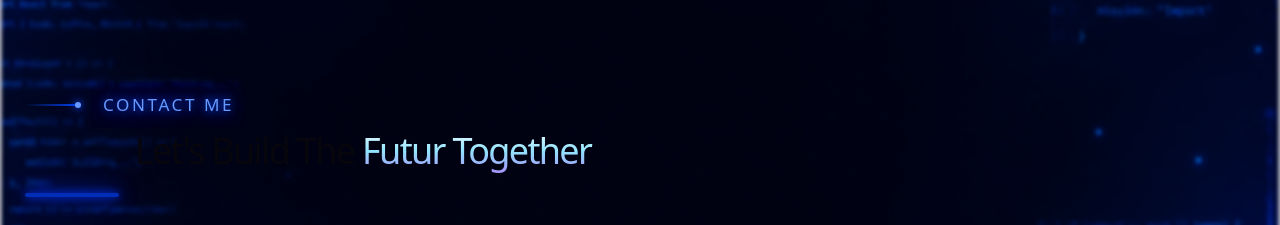
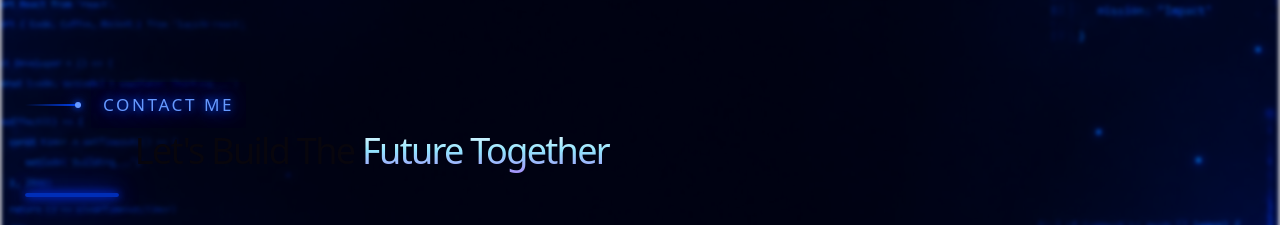
Before and after one commit to Amany-Elsayed/improved-portfolio, a React (Vite) app: page / in a window 1280 px wide. Shown: the part 5416-5641 px from the top of the page. Built offline with nearby package versions, Linux system fonts and the light colour scheme.

Commit message:
fixed typo

```diff
--- a/src/components/Contact.jsx
+++ b/src/components/Contact.jsx
@@ -25,7 +25,7 @@ export default function Contact() {
                 Let's Build The
                 <span className="contact-span">
                   {" "}
-                  {isVisible && <TypingAnimation text="Futur Together" />}
+                  {isVisible && <TypingAnimation text="Future Together" />}
                 </span>
               </h1>
             )}
```
